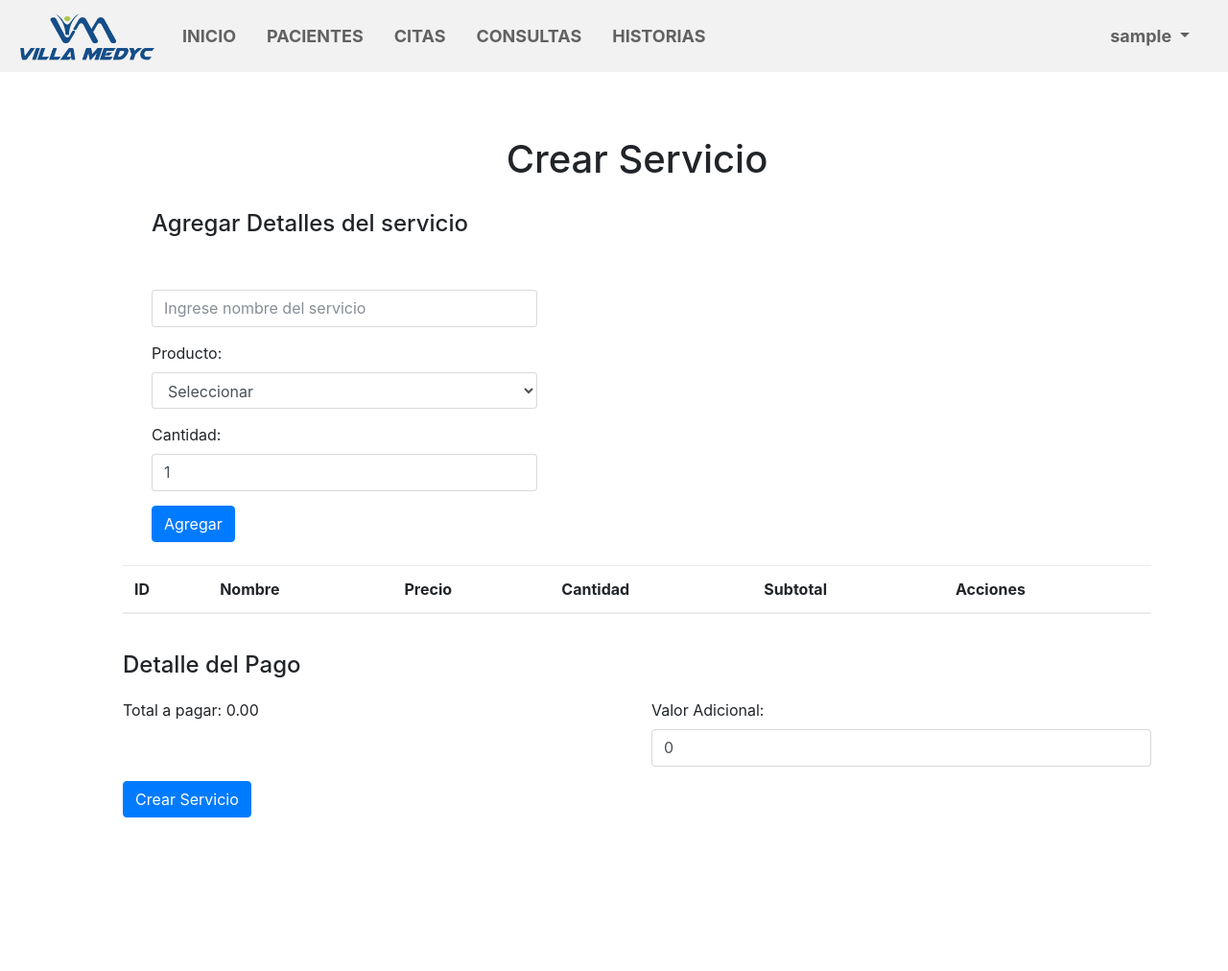
After one commit to jefcodev/villamedyc, a PHP site: page /paginas/crear_servicio.php in a window 1280 px wide. The commit adds this page. Shown: the whole page at 96% size. Run offline with PHP 8.4, Linux system fonts and the light colour scheme; the visitor is signed in with stand-in values (Sample User, id 1); tables that the repository leaves empty or names only in its code hold one stand-in row (values such as "Sample post"); lists and menus that the app fills with data are empty.

Commit message:
Crear servicios

```diff
--- /dev/null
+++ b/paginas/crear_servicio.php
@@ -0,0 +1,238 @@
+<!DOCTYPE html>
+<html>
+
+<?php
+include 'header.php';
+include '../conection/conection.php';
+$conn = $mysqli;
+// Obtener la lista de productos para mostrar en el formulario
+$sql = "SELECT id, nombre, precio_c, stock FROM productos";
+$result = $conn->query($sql);
+$productos = [];
+if ($result->num_rows > 0) {
+    while ($row = $result->fetch_assoc()) {
+        $productos[$row["id"]] = [
+            "nombre" => $row["nombre"],
+            "precio" => $row["precio_c"],
+            "stock" => $row["stock"]
+        ];
+    }
+} else {
+    echo "No hay productos disponibles.";
+}
+
+// Insertar los datos en la base de datos al enviar el formulario
+if ($_SERVER["REQUEST_METHOD"] == "POST") {
+    $tituloServicio = $_POST["titulo_servicio"];
+    $productosSeleccionados = $_POST["productos_seleccionados"];
+    $totalPago = $_POST["total_pago"];
+    $valorAdicional = $_POST["valor_adicional"];
+
+    // Insertar en la tabla servicios
+    $sqlServicio = "INSERT INTO servicios (total, valor_adicional) VALUES ($totalPago, $valorAdicional)";
+    if ($conn->query($sqlServicio) === TRUE) {
+        $idServicio = $conn->insert_id;
+
+        // Insertar en la tabla detalle_servicio
+        foreach ($productosSeleccionados as $producto) {
+            $idProducto = $producto["id"];
+            $nombreProducto = $producto["nombre"];
+            $precioProducto = $producto["precio"];
+            $cantidadProducto = $producto["cantidad"];
+            $subtotal = $precioProducto * $cantidadProducto;
+
+            $sqlDetalle = "INSERT INTO deatelle_servicio (id_servicio, id_producto, nombre, precio, cantidad, subtotal) VALUES ($idServicio, $idProducto, '$nombreProducto', $precioProducto, $cantidadProducto, $subtotal)";
+            $conn->query($sqlDetalle);
+        }
+
+        echo "El servicio se ha creado correctamente.";
+    } else {
+        echo "Error al crear el servicio: " . $conn->error;
+    }
+}
+?>
+
+<head>
+    <link rel="stylesheet" href="../css/jquery.datetimepicker.css">
+
+    <script src="https://code.jquery.com/jquery-3.6.0.min.js"></script>
+    <script>
+        $(document).ready(function() {
+            var productosSeleccionados = [];
+            var totalPago = 0;
+
+            function actualizarTablaProductos() {
+                var tablaProductosBody = $('#tabla_productos_body');
+                tablaProductosBody.empty();
+
+                productosSeleccionados.forEach(function(producto, index) {
+                    var fila = $('<tr>');
+                    fila.append($('<td>').text(producto.id));
+                    fila.append($('<td>').text(producto.nombre));
+                    fila.append($('<td>').text(producto.precio.toFixed(2)));
+                    fila.append($('<td>').text(producto.cantidad));
+                    fila.append($('<td>').text(producto.subtotal.toFixed(2)));
+                    fila.append($('<td>').html('<button class="eliminar-producto" data-index="' + index + '">Eliminar</button>'));
+
+                    tablaProductosBody.append(fila);
+                });
+            }
+
+            function actualizarTotalPago() {
+                $('#total_pago').text(totalPago.toFixed(2));
+            }
+
+            $('#agregar_producto').click(function() {
+                var selectedOption = $('#producto').find('option:selected');
+                var id = selectedOption.val();
+                var nombre = selectedOption.text();
+                var precio = parseFloat(selectedOption.data('precio'));
+                var cantidad = parseInt($('#cantidad').val());
+
+                if (id && nombre && precio && cantidad) {
+                    // Verificar si el producto ya está en la lista
+                    var productoExistente = productosSeleccionados.find(function(producto) {
+                        return producto.id == id;
+                    });
+
+                    if (productoExistente) {
+                        alert('El producto ya se encuentra en la lista.');
+                    } else {
+                        var producto = {
+                            id: id,
+                            nombre: nombre,
+                            precio: precio,
+                            cantidad: cantidad,
+                            subtotal: precio * cantidad
+                        };
+
+                        productosSeleccionados.push(producto);
+                        totalPago += producto.subtotal;
+
+                        actualizarTablaProductos();
+                        actualizarTotalPago();
+                    }
+                }
+            });
+
+            $('#tabla_productos_body').on('click', '.eliminar-producto', function() {
+                var index = $(this).data('index');
+                var producto = productosSeleccionados[index];
+                productosSeleccionados.splice(index, 1);
+                totalPago -= producto.subtotal;
+
+                actualizarTablaProductos();
+                actualizarTotalPago();
+            });
+
+            $('#crear_paquete').click(function() {
+                var tituloServicio = $('#titulo_servicio').val();
+                var valorAdicional = parseFloat($('#valor_adicional').val());
+
+                if (tituloServicio && productosSeleccionados.length > 0) {
+                    $.ajax({
+                        url: 'crear_servicio.php',
+                        method: 'POST',
+                        data: {
+                            titulo_servicio: tituloServicio,
+                            productos_seleccionados: productosSeleccionados,
+                            total_pago: totalPago,
+                            valor_adicional: valorAdicional
+                        },
+                        success: function(response) {
+                            alert('El servicio se ha creado correctamente');
+
+                            // Limpiar la tabla y los campos
+                            productosSeleccionados = [];
+                            totalPago = 0;
+                            actualizarTablaProductos();
+                            actualizarTotalPago();
+                            $('#titulo_servicio').val('');
+                            $('#valor_adicional').val(0);
+                        },
+                        error: function() {
+                            alert('Ha ocurrido un error al crear el servicio');
+                        }
+                    });
+                } else {
+                    alert('Debe ingresar un título de servicio y seleccionar al menos un producto');
+                }
+            });
+
+        });
+    </script>
+</head>
+
+<body>
+    <section class="cuerpo">
+        <div class="d-flex justify-content-center">
+            <div class="alert alert-primary d-none floating-alert" id="alert-primary" role="alert">
+                Este es un mensaje de información.
+            </div>
+            <div class="alert alert-success d-none floating-alert" id="alert-success" role="alert">
+                Cita creada correctamente.
+            </div>
+            <div class="alert alert-danger d-none floating-alert" id="alert-danger" role="alert">
+                Este es un mensaje de error.
+            </div>
+        </div>
+        <h1 class="text-center">Crear Servicio</h1><br>
+        <div class="col-10">
+            <div class="col-md-12">
+                <h4>Agregar Detalles del servicio</h4>
+            </div><br><br>
+            <div class="col-md-6">
+                <input type="text" name="titulo_servicio" id="titulo_servicio" placeholder="Ingrese nombre del servicio" class="form-control">
+            </div>
+            <div class="col-md-6">
+                <label for="producto">Producto:</label>
+                <select id="producto" name="producto" class="form-control">
+                    <option value="">Seleccionar</option>
+                    <?php foreach ($productos as $codigo => $producto) { ?>
+                        <option value="<?php echo $codigo; ?>" data-precio="<?php echo $producto['precio']; ?>"><?php echo $producto['nombre']; ?></option>
+                    <?php } ?>
+                </select>
+            </div>
+            <div class="col-md-6">
+                <label for="cantidad">Cantidad:</label>
+                <input type="number" id="cantidad" name="cantidad" value="1" min="1" class="form-control">
+            </div>
+            <div class="col-md-12">
+                <button id="agregar_producto" class="btn btn-primary">Agregar</button>
+            </div>
+        </div>
+        <br>
+        <table class="table">
+            <thead>
+                <tr>
+                    <th>ID</th>
+                    <th>Nombre</th>
+                    <th>Precio</th>
+                    <th>Cantidad</th>
+                    <th>Subtotal</th>
+                    <th>Acciones</th>
+                </tr>
+            </thead>
+            <tbody id="tabla_productos_body"></tbody>
+        </table>
+        <br>
+        <div class="row">
+            <div class="col-md-12">
+                <h4>Detalle del Pago</h4>
+            </div><br><br>
+            <div class="col-md-6">
+                <label for="total_pago">Total a pagar:</label>
+                <span id="total_pago">0.00</span>
+            </div>
+            <div class="col-md-6">
+                <label for="valor_adicional">Valor Adicional:</label>
+                <input type="number" id="valor_adicional" name="valor_adicional" step="0.01" min="0" value="0" class="form-control">
+            </div>
+            <div class="col-md-12">
+                <button id="crear_paquete" class="btn btn-primary">Crear Servicio</button>
+            </div>
+        </div>
+    </section>
+</body>
+
+</html>
--- a/paginas/header.php
+++ b/paginas/header.php
@@ -68,6 +68,9 @@ if (isset($_SESSION['usuario']) && (isset($_SESSION['rol']))) {
                                     <a class="dropdown-item" href="lista_paquetes.php">Lista</a>
                                     <a class="dropdown-item" href="venta.php">Venta</a>
                                     <a class="dropdown-item" href="lista_ventas.php">Lista Ventas</a>
+                                    <a class="dropdown-item" href="crear_servicio.php">Servicios</a>
+                                    <a class="dropdown-item" href="lista_servicios.php">Lista Servicios</a>
+
                                 </div>
                             </li>
                         <?php } ?>
```
Also changed, not shown: comandos.sql (+58 -42 lines), paginas/lista_servicios.php (added, +227 -0 lines), paginas/servicio.php (added, +149 -0 lines).
